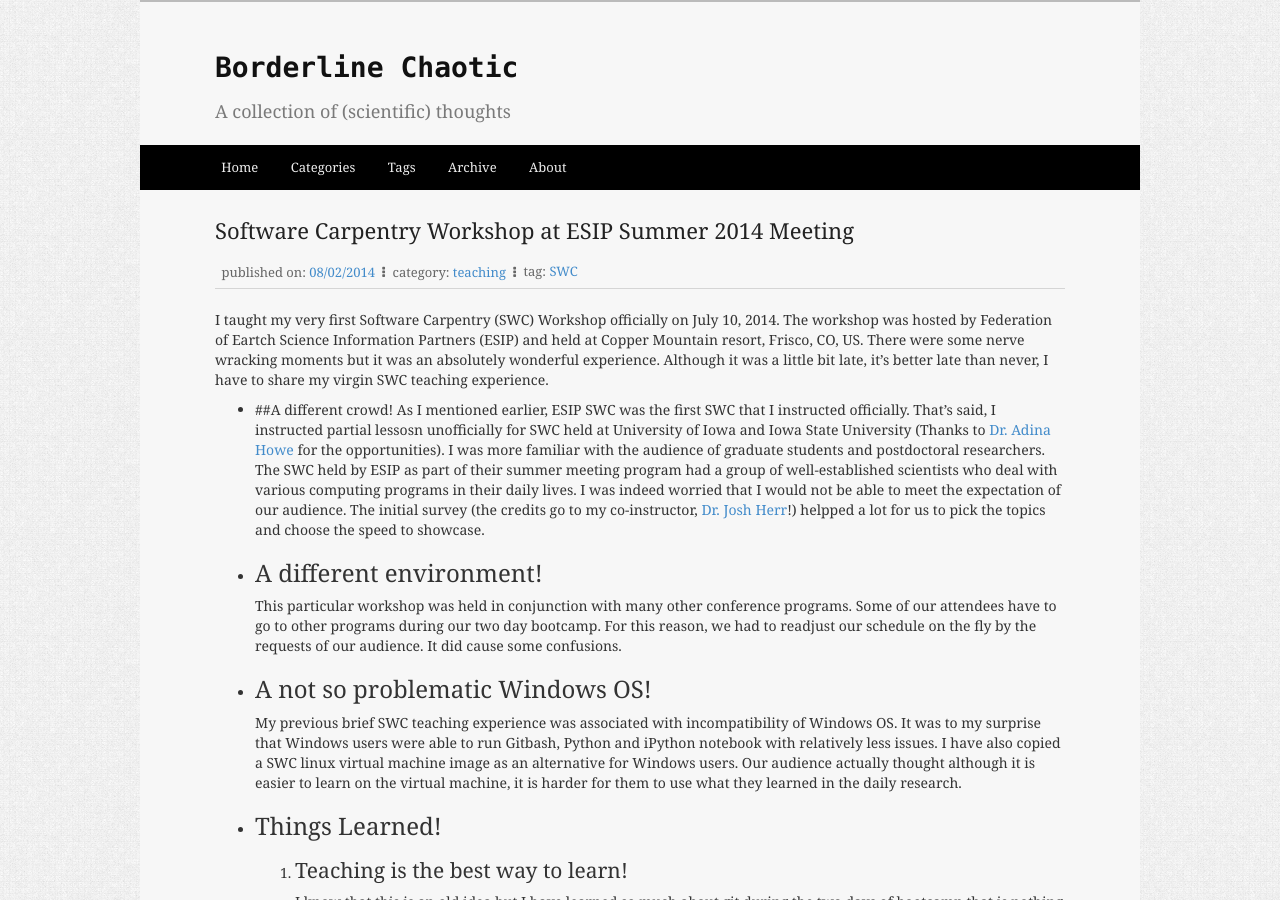
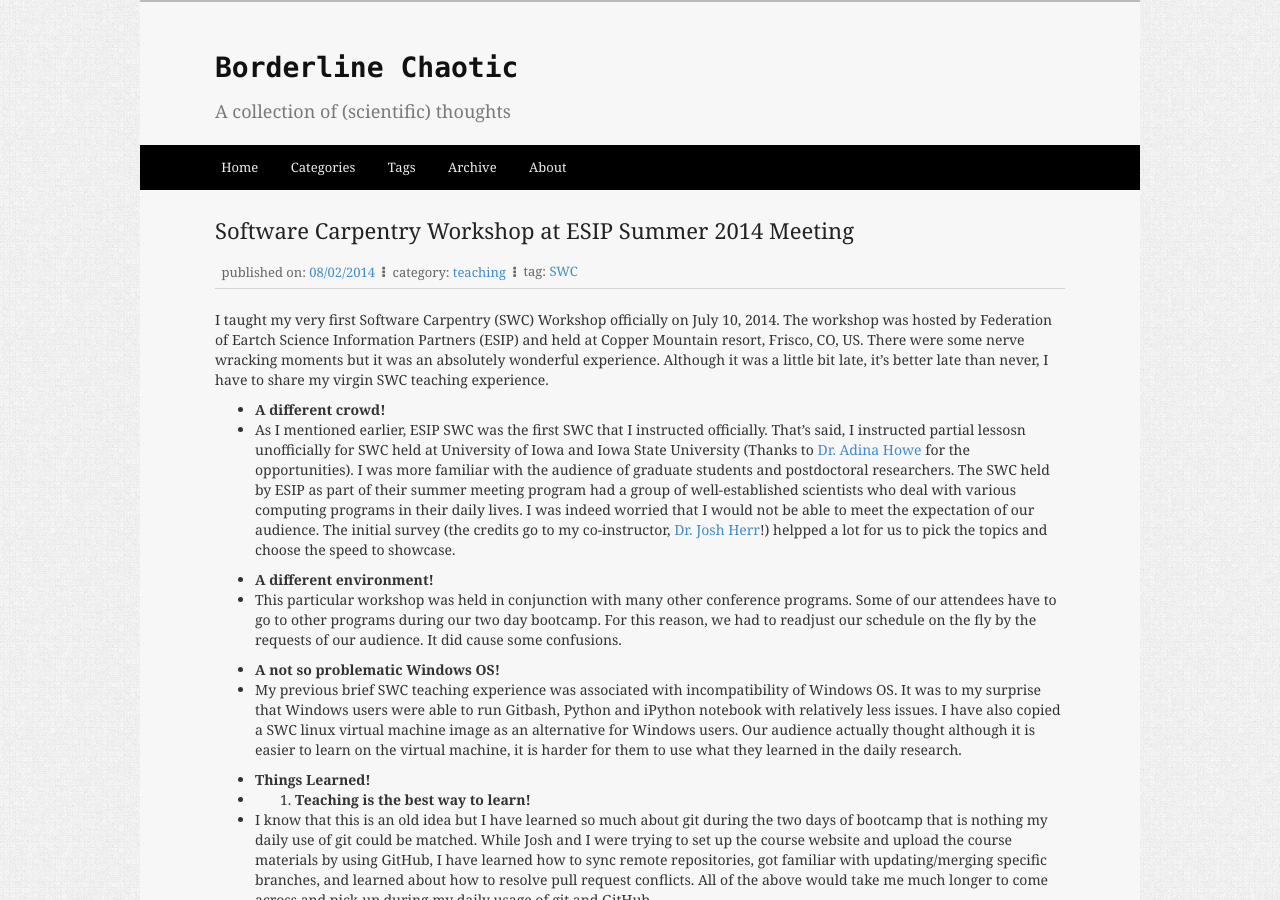
Before and after one commit to fandemonium/blog, a Jekyll site: the page built from _posts/2014-08-02-SWC-esip-summer-meeting.md, in a window 1280 px wide and 900 px high. Built offline with Jekyll 4.4.1, drawn with Linux system fonts in a browser that asks for light colours; Markdown is read by kramdown in place of the engine named in the settings; comment, search, counter and statistics services are not loaded.

Commit message:
didn't like the size of md titles, changed to bold

```diff
--- a/_posts/2014-08-02-SWC-esip-summer-meeting.md
+++ b/_posts/2014-08-02-SWC-esip-summer-meeting.md
@@ -9,21 +9,21 @@
 
 <!--more-->
 
-+ ##A different crowd!
-	As I mentioned earlier, ESIP SWC was the first SWC that I instructed officially. That's said, I instructed partial lessosn unofficially for SWC held at University of Iowa and Iowa State University (Thanks to [Dr. Adina Howe](http://adina.github.io) for the opportunities). I was more familiar with the audience of graduate students and postdoctoral researchers. The SWC held by ESIP as part of their summer meeting program had a group of well-established scientists who deal with various computing programs in their daily lives. I was indeed worried that I would not be able to meet the expectation of our audience. The initial survey (the credits go to my co-instructor, [Dr. Josh Herr](http://www.joshuaherr.com)!) helpped a lot for us to pick the topics and choose the speed to showcase.
++ **A different crowd!**
++	As I mentioned earlier, ESIP SWC was the first SWC that I instructed officially. That's said, I instructed partial lessosn unofficially for SWC held at University of Iowa and Iowa State University (Thanks to [Dr. Adina Howe](http://adina.github.io) for the opportunities). I was more familiar with the audience of graduate students and postdoctoral researchers. The SWC held by ESIP as part of their summer meeting program had a group of well-established scientists who deal with various computing programs in their daily lives. I was indeed worried that I would not be able to meet the expectation of our audience. The initial survey (the credits go to my co-instructor, [Dr. Josh Herr](http://www.joshuaherr.com)!) helpped a lot for us to pick the topics and choose the speed to showcase.
 
-+ ## A different environment!
-	This particular workshop was held in conjunction with many other conference programs. Some of our attendees have to go to other programs during our two day bootcamp. For this reason, we had to readjust our schedule on the fly by the requests of our audience. It did cause some confusions.
++ **A different environment!**
++	This particular workshop was held in conjunction with many other conference programs. Some of our attendees have to go to other programs during our two day bootcamp. For this reason, we had to readjust our schedule on the fly by the requests of our audience. It did cause some confusions.
 
-+ ## A not so problematic Windows OS!
-	My previous brief SWC teaching experience was associated with incompatibility of Windows OS. It was to my surprise that Windows users were able to run Gitbash, Python and iPython notebook with relatively less issues. I have also copied a SWC linux virtual machine image as an alternative for Windows users. Our audience actually thought although it is easier to learn on the virtual machine, it is harder for them to use what they learned in the daily research.
++ **A not so problematic Windows OS!**
++	My previous brief SWC teaching experience was associated with incompatibility of Windows OS. It was to my surprise that Windows users were able to run Gitbash, Python and iPython notebook with relatively less issues. I have also copied a SWC linux virtual machine image as an alternative for Windows users. Our audience actually thought although it is easier to learn on the virtual machine, it is harder for them to use what they learned in the daily research.
 
-+ ## Things Learned!
-	1. ### Teaching is the best way to learn!
-		I know that this is an old idea but I have learned so much about git during the two days of bootcamp that is nothing my daily use of git could be matched. While Josh and I were trying to set up the course website and upload the course materials by using GitHub, I have learned how to sync remote repositories, got familiar with updating/merging specific branches, and learned about how to resolve pull request conflicts. All of the above would take me much longer to come across and pick-up during my daily usage of git and GitHub.
-	2. ### The audience are eager to learn and go beyond!
-		Our audience are extremely enthusiastic! As I mentioned earlier, we adjusted our schedules on the fly based on their request. We eventually ended up with shell and R on the first day, python and git on the second day. Many were really eager to try things out and working multiple ways to solve the exercise questions. Some were even able to demonstrate what they learned a few days later! The positive learning energy were truely impressive.
-	3. ### Things never work as expected on stage...
-		I always feel that my intelligence dropped at least 20% when I stood in front of a group of people. It is even more true when I was trying to demonstrate something. As people always say, practice makes perfect. It is absolutely true, even for something one does daily. I had to do a quick last minute R demonstration (without practice...) on importing files, reshape the data frame, then plot it. All of the procedures are something I do regularly. However, I could only get through importing files without running into issues. The rests were a constant struggle in front of the entire audience. Hence, note to self: practice, practice, and more practice.
++ **Things Learned!**
++	1. **Teaching is the best way to learn!**
++		I know that this is an old idea but I have learned so much about git during the two days of bootcamp that is nothing my daily use of git could be matched. While Josh and I were trying to set up the course website and upload the course materials by using GitHub, I have learned how to sync remote repositories, got familiar with updating/merging specific branches, and learned about how to resolve pull request conflicts. All of the above would take me much longer to come across and pick-up during my daily usage of git and GitHub.
++	2. **The audience are eager to learn and go beyond!**
++		Our audience are extremely enthusiastic! As I mentioned earlier, we adjusted our schedules on the fly based on their request. We eventually ended up with shell and R on the first day, python and git on the second day. Many were really eager to try things out and working multiple ways to solve the exercise questions. Some were even able to demonstrate what they learned a few days later! The positive learning energy were truely impressive.
++	3. ### Things never work as expected on stage...
++		I always feel that my intelligence dropped at least 20% when I stood in front of a group of people. It is even more true when I was trying to demonstrate something. As people always say, practice makes perfect. It is absolutely true, even for something one does daily. I had to do a quick last minute R demonstration (without practice...) on importing files, reshape the data frame, then plot it. All of the procedures are something I do regularly. However, I could only get through importing files without running into issues. The rests were a constant struggle in front of the entire audience. Hence, note to self: practice, practice, and more practice.
 
 In conclusion, I think it was a successful bootcamp. There are many things I could have done better and will improve for my next SWC experience. It was wonderful to network with other great scientists and see how SWC experience was associated with our daily research. Of course, it was a great to teach with and learn from Josh Herr and Ted Hart! Thanks ESIP for the wonderful opportunity!
```
